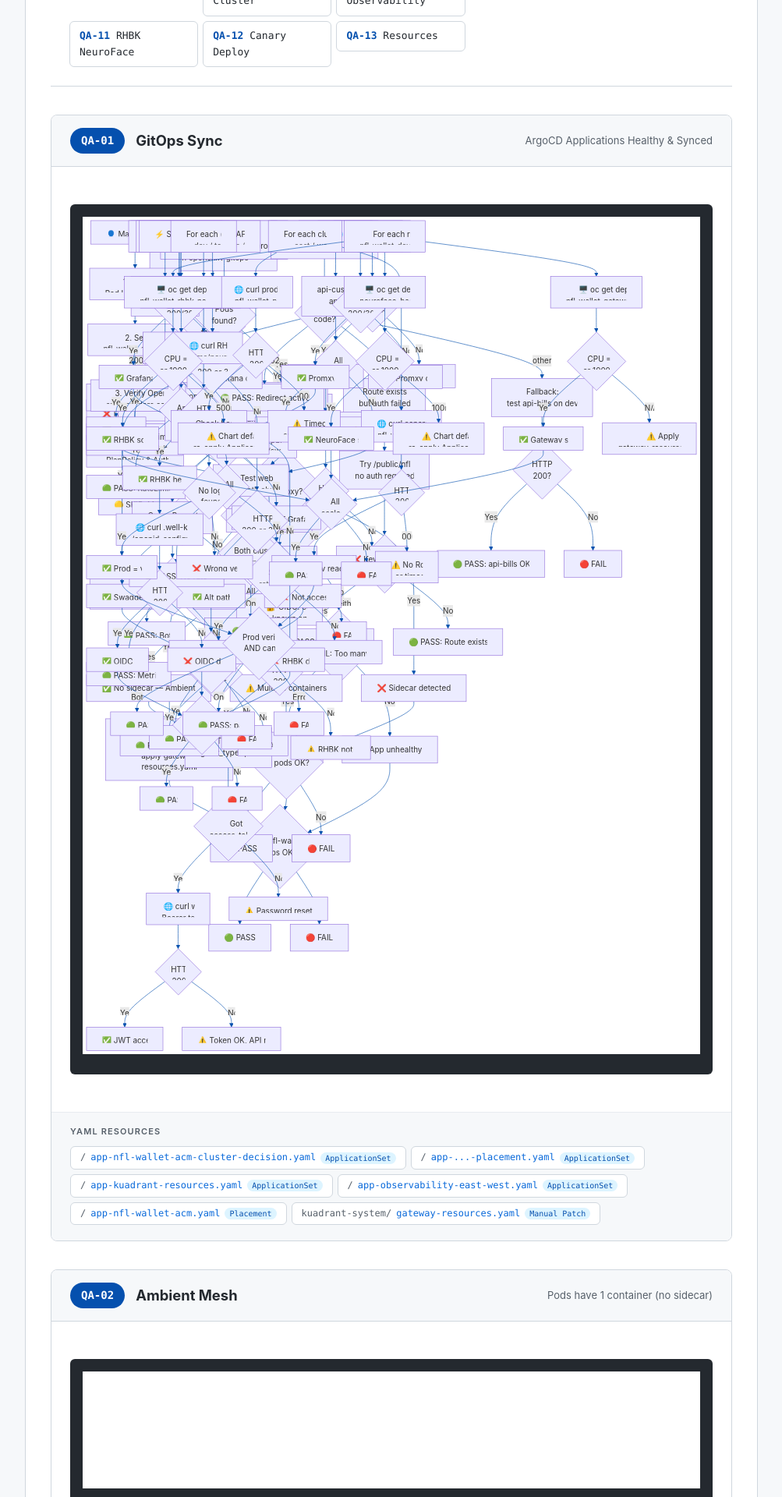
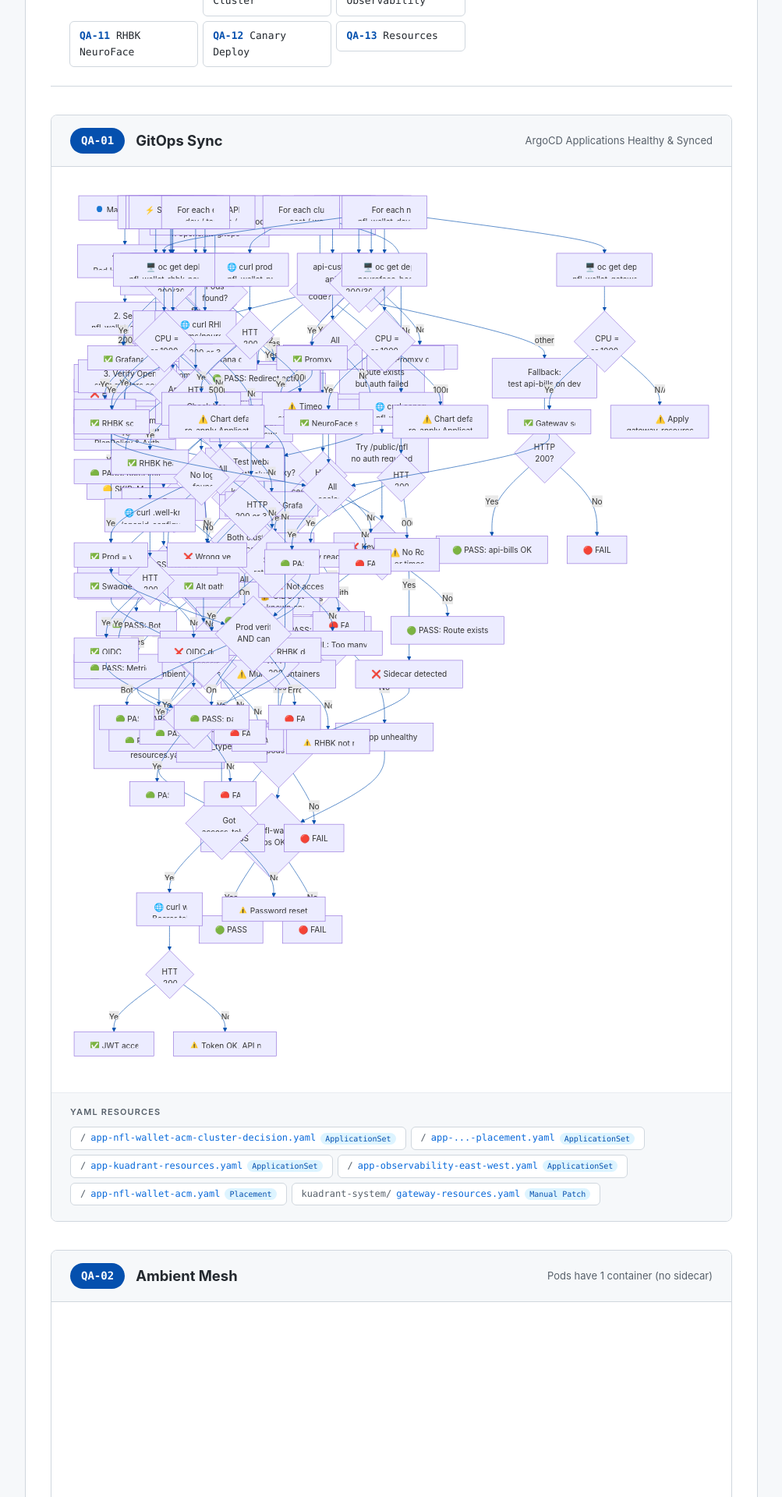
Before and after one commit to maximilianoPizarro/nfl-wallet-gitops, a Jekyll site: the page built from docs/qa-diagrams.html, in a window 1280 px wide. Shown: the part 551-2471 px from the top of the page at 78% size, without its empty margins (138-1141 px from the left). Built offline with Jekyll 4.4.1, drawn with Linux system fonts in a browser that asks for light colours.

Commit message:
Override Jekyll pre tag dark background on Mermaid diagrams
Made-with: Cursor

```diff
--- a/docs/qa-diagrams.html
+++ b/docs/qa-diagrams.html
@@ -96,9 +96,18 @@ title: QA Test Diagrams
   overflow-x: auto;
   min-height: 280px;
 }
-.qa-diagram-area .mermaid {
+.qa-diagram-area .mermaid,
+.qa-diagram-area pre.mermaid,
+pre.mermaid {
   width: 100%;
   max-width: 900px;
+  background: #ffffff !important;
+  background-color: #ffffff !important;
+  border: none !important;
+  box-shadow: none !important;
+  padding: 0 !important;
+  margin: 0 !important;
+  color: #24292f !important;
 }
 .qa-diagram-area svg,
 .qa-diagram-area .mermaid svg,
```
